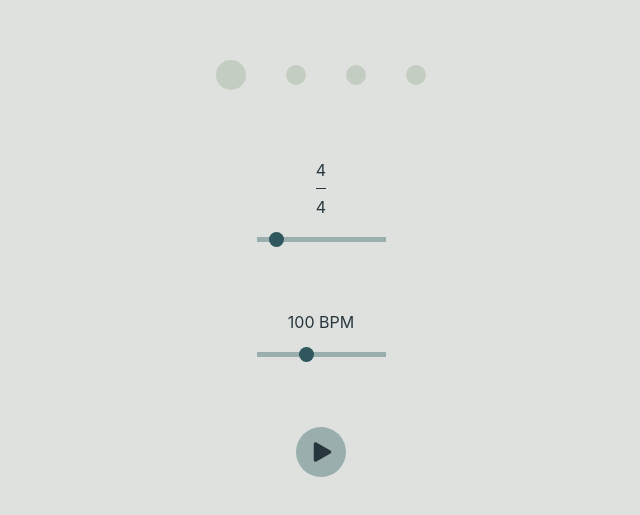
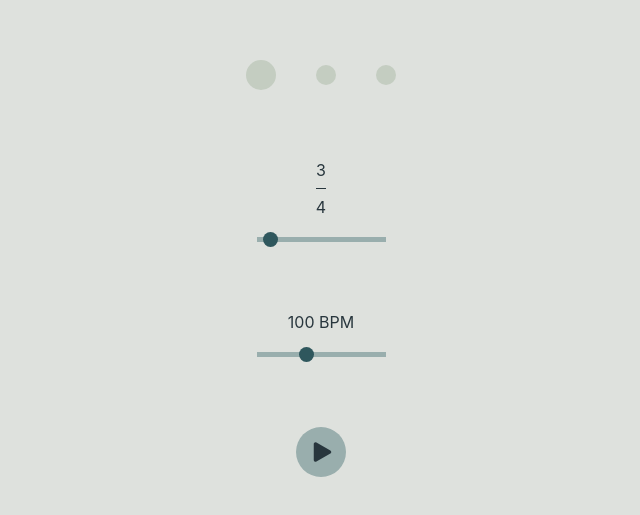
Before and after one commit to MarcoMaz/pwa-metronome, a React (Create React App) app: page / in a window 1280 px wide. Shown: the part 167-682 px from the top of the page, without its empty margins (319-959 px from the left). Built offline with nearby package versions, Linux system fonts and the light colour scheme.

Commit message:
add autoupdate

```diff
--- a/src/App.js
+++ b/src/App.js
@@ -16,7 +16,7 @@ let oldActiveIndex
 const App = () => {
   const [ isPlaying, setIsPlaying ] = useState( false )
   const [ bpm, setBpm ] = useState( 100 )
-  const [ timeSignatureNumerator, setTimeSignatureNumerator ] = useState( 4 )
+  const [ timeSignatureNumerator, setTimeSignatureNumerator ] = useState( 3 )
   const oneBeatDurationInMs = (bpm) => 60000 / bpm                // 60.000 ms = 1 minute
   const oneBeatInSeconds = oneBeatDurationInMs( bpm ) / 1000
   const lookAhead = oneBeatInSeconds / 2                          // Lookahead looks one beat forward in time
--- a/src/serviceWorker.js
+++ b/src/serviceWorker.js
@@ -73,6 +73,7 @@ function registerValidSW(swUrl, config) {
                 'New content is available and will be used when all ' +
                   'tabs for this page are closed. See https://bit.ly/CRA-PWA.'
               );
+              window.swUpdateReady = true;
 
               // Execute callback
               if (config && config.onUpdate) {
```
